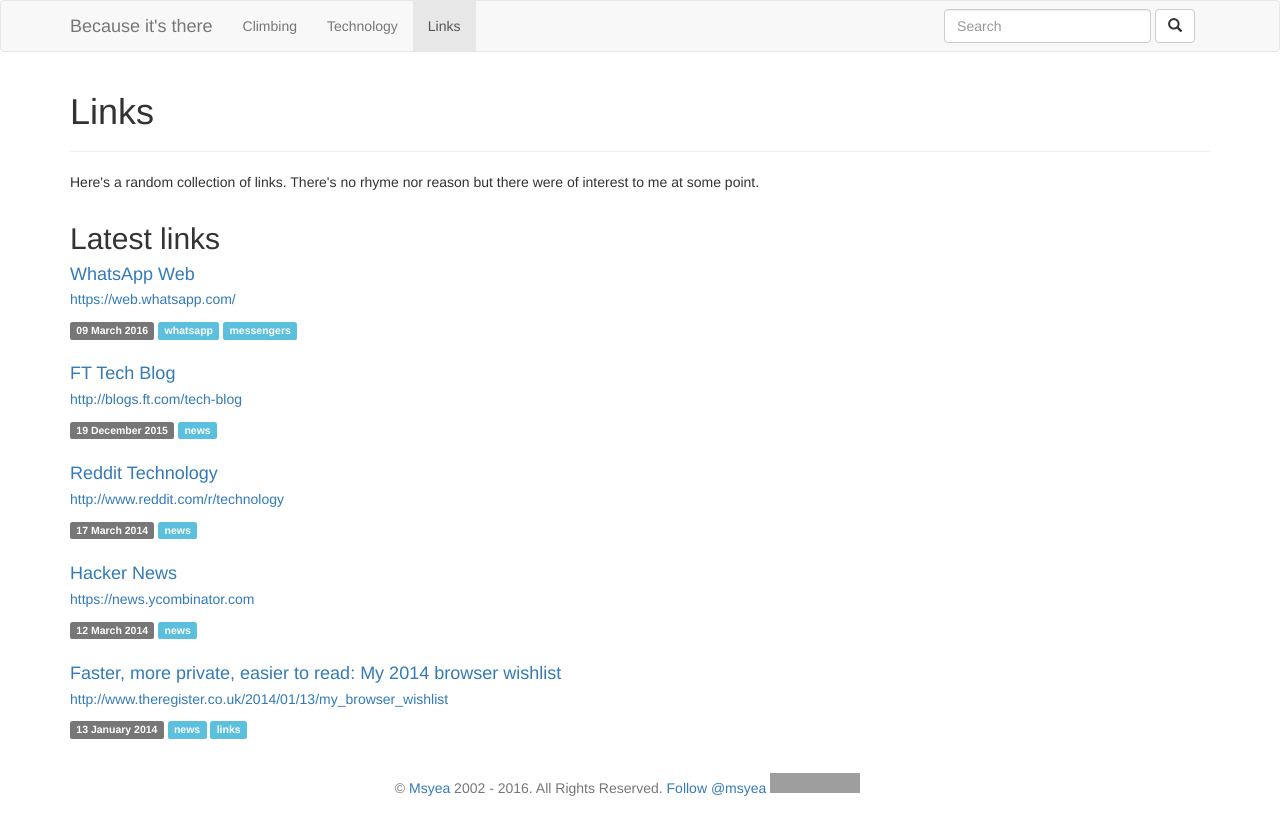
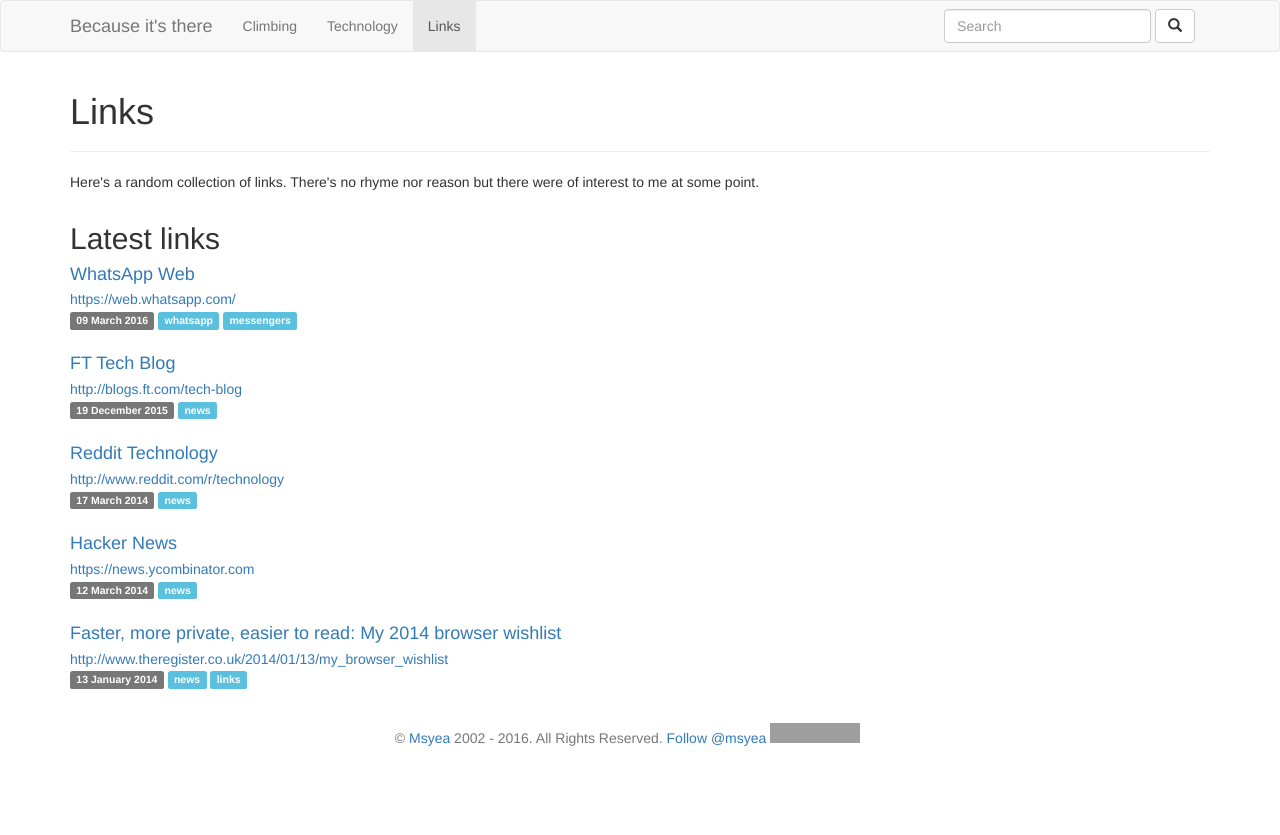
Before and after one commit to msyea/msyea.github.io, a Jekyll site: the page built from links.html, in a window 1280 px wide. Shown: the top 835 px of the page. Built offline with Jekyll 4.4.1, drawn with Linux system fonts in a browser that asks for light colours; comment, search, counter and statistics services are not loaded; grey boxes are pictures that could not be loaded.

Commit message:
Tweaking template

```diff
--- a/links.html
+++ b/links.html
@@ -19,8 +19,8 @@ title: Links
   <li class="media">
     <div class="media-body">
       <h4 class="media-heading"><a href="{{ link.link }}">{{ link.title }}</a></h4>
-      <p><a href="{{ link.link }}">{{ link.link }}</a></p>
-      <p><span class="label label-default">{{ link.date | date_to_long_string }}</span>
+      <p><a href="{{ link.link }}">{{ link.link }}</a><br/>
+         <span class="label label-default">{{ link.date | date_to_long_string }}</span>
         {% for category in link.categories %}<a class="label label-primary" href="/{{ category }}.html">{{ category }}</a> {% endfor %}
         {% for tag in link.tags %}<span class="label label-info">{{ tag }}</span> {% endfor %}
       </p>
```
